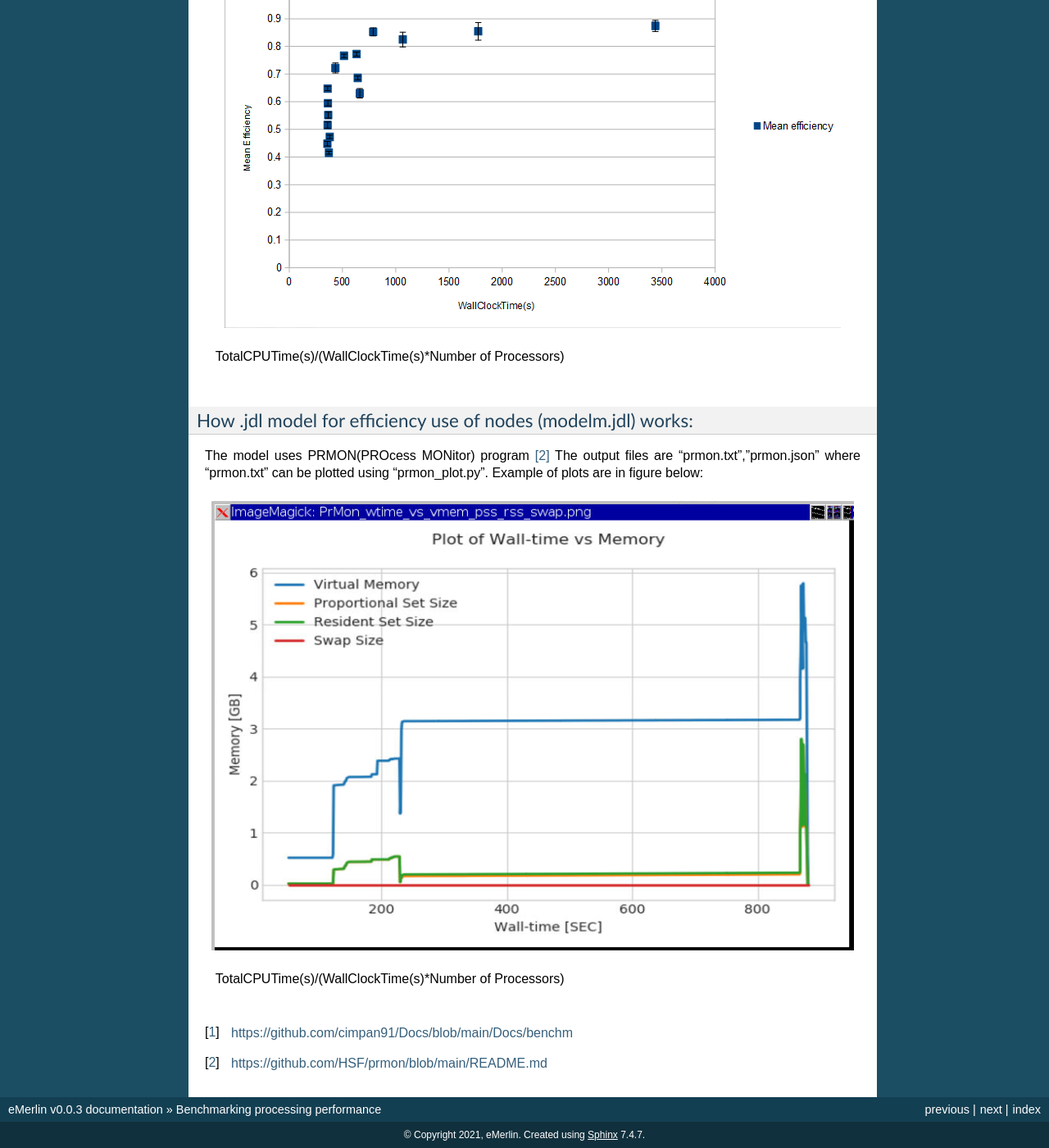
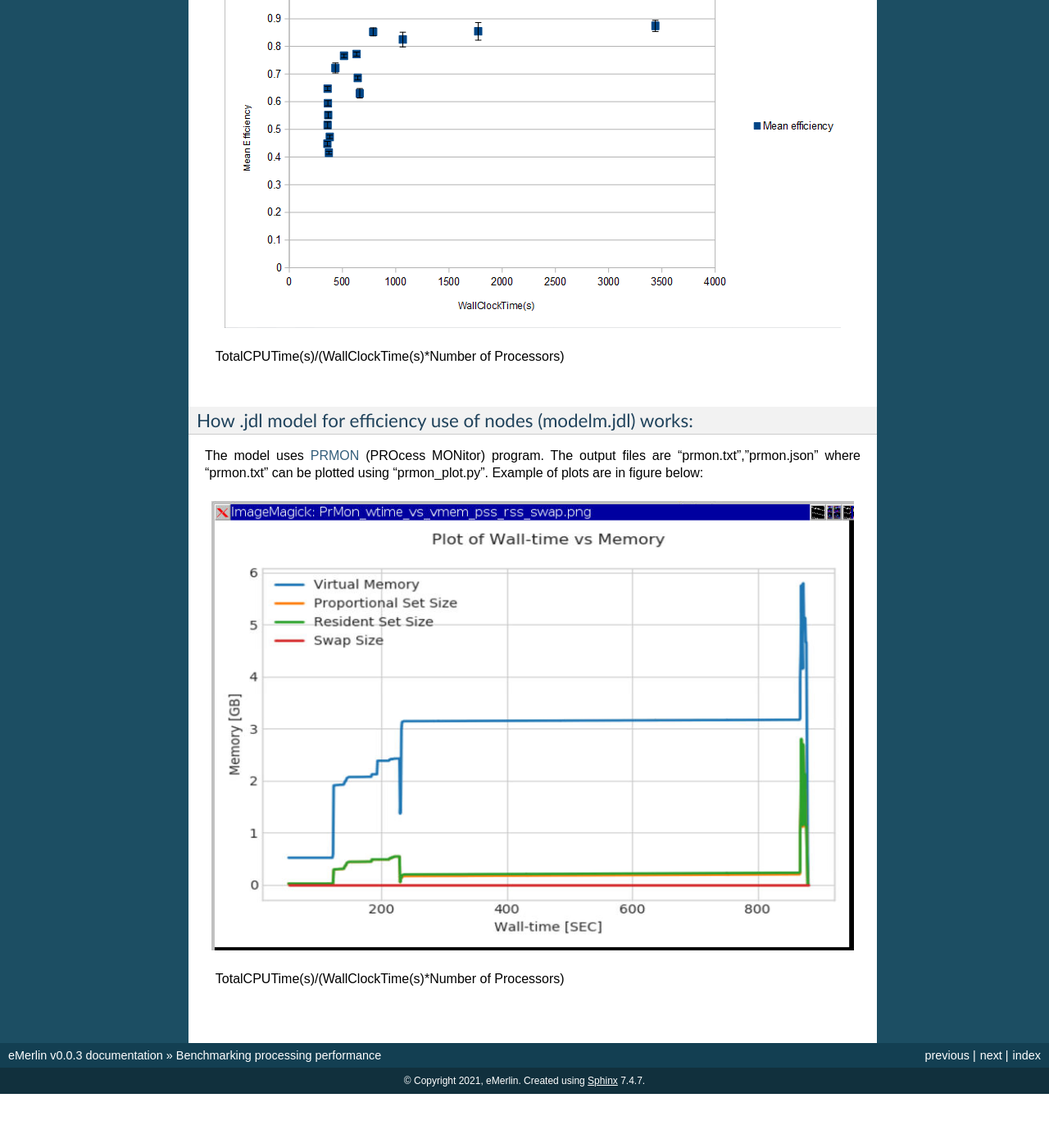
Before and after one commit to cimpan91/Docs, a Sphinx documentation site: the page built from Docs/BENCHM.rst, in a window 1280 px wide and 1400 px high, scrolled down 3073 px. Shown: the whole window at 82% size. Built offline with Sphinx 7.4.7, drawn with Linux system fonts in a browser that asks for light colours; after the commit the page ends 4407 px from its top, so only the background shows below that; some of the changed text lies outside the part shown.

Commit message:
Update BENCHM.rst

```diff
--- a/Docs/BENCHM.rst
+++ b/Docs/BENCHM.rst
@@ -165,7 +165,7 @@
 
 
 
-We use the benchmarking script: [1]_
+We use the benchmarking `script <https://github.com/cimpan91/Docs/blob/main/Docs/benchm>`__
 
 .. code:: python
 
@@ -193,16 +193,10 @@
 How .jdl model for efficiency use of nodes (modelm.jdl) works:
 --------------------------------------------------------------
 
-The model uses PRMON(PROcess MONitor) program [2]_ The output files are "prmon.txt","prmon.json" where "prmon.txt" can be plotted using “prmon_plot.py”. Example of plots are in figure below:
+The model uses `PRMON  <https://github.com/HSF/prmon/blob/main/README.md>`__ (PROcess MONitor) program. The output files are "prmon.txt","prmon.json" where "prmon.txt" can be plotted using “prmon_plot.py”. Example of plots are in figure below:
 
 .. figure:: pr1252.png
    :alt: TotalCPUTime(s)/(WallClockTime(s)*Number of Processors)
    :name: fig:pr1252
 
    TotalCPUTime(s)/(WallClockTime(s)*Number of Processors)
-
-.. [1]
-   https://github.com/cimpan91/Docs/blob/main/Docs/benchm
-
-.. [2]
-   https://github.com/HSF/prmon/blob/main/README.md
```
